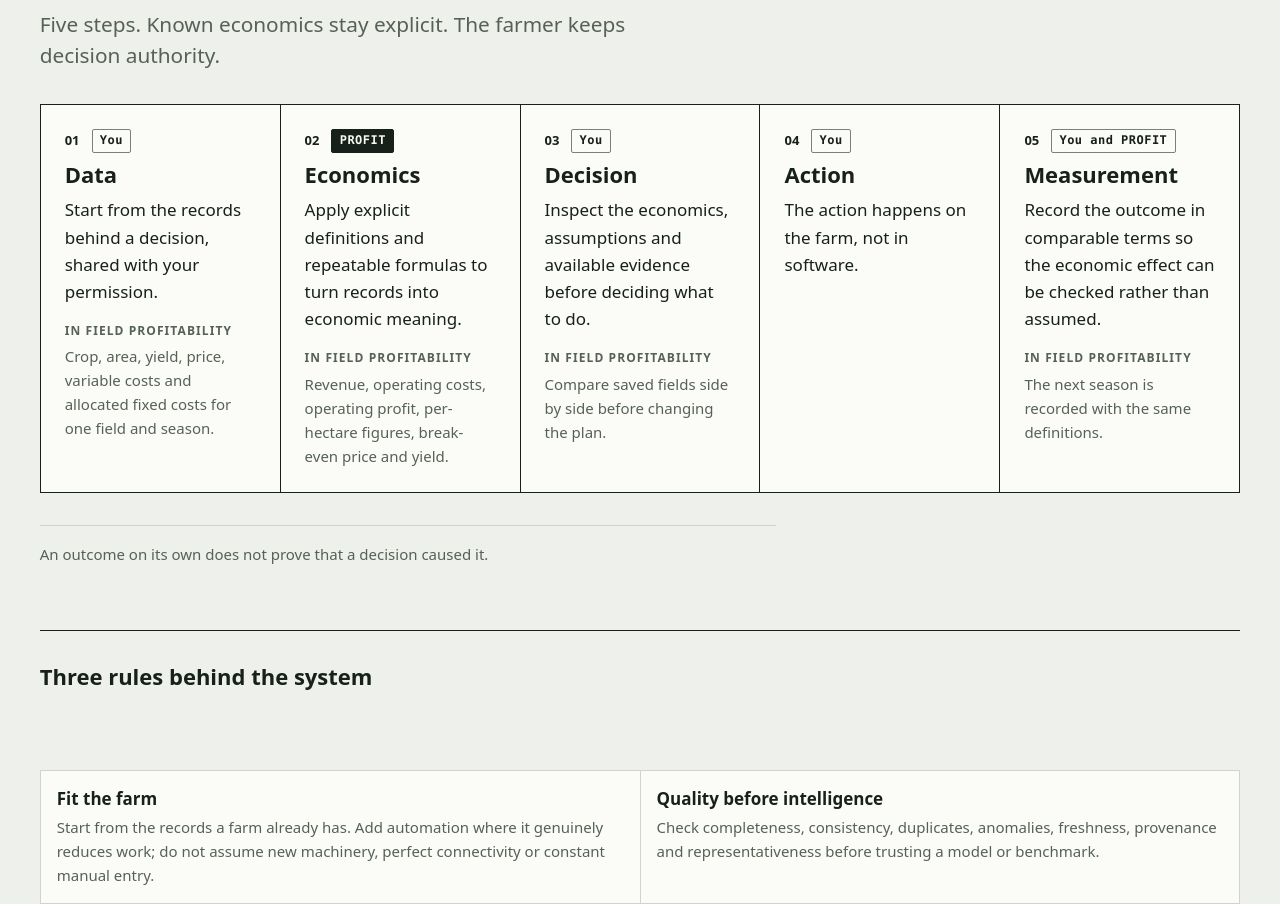
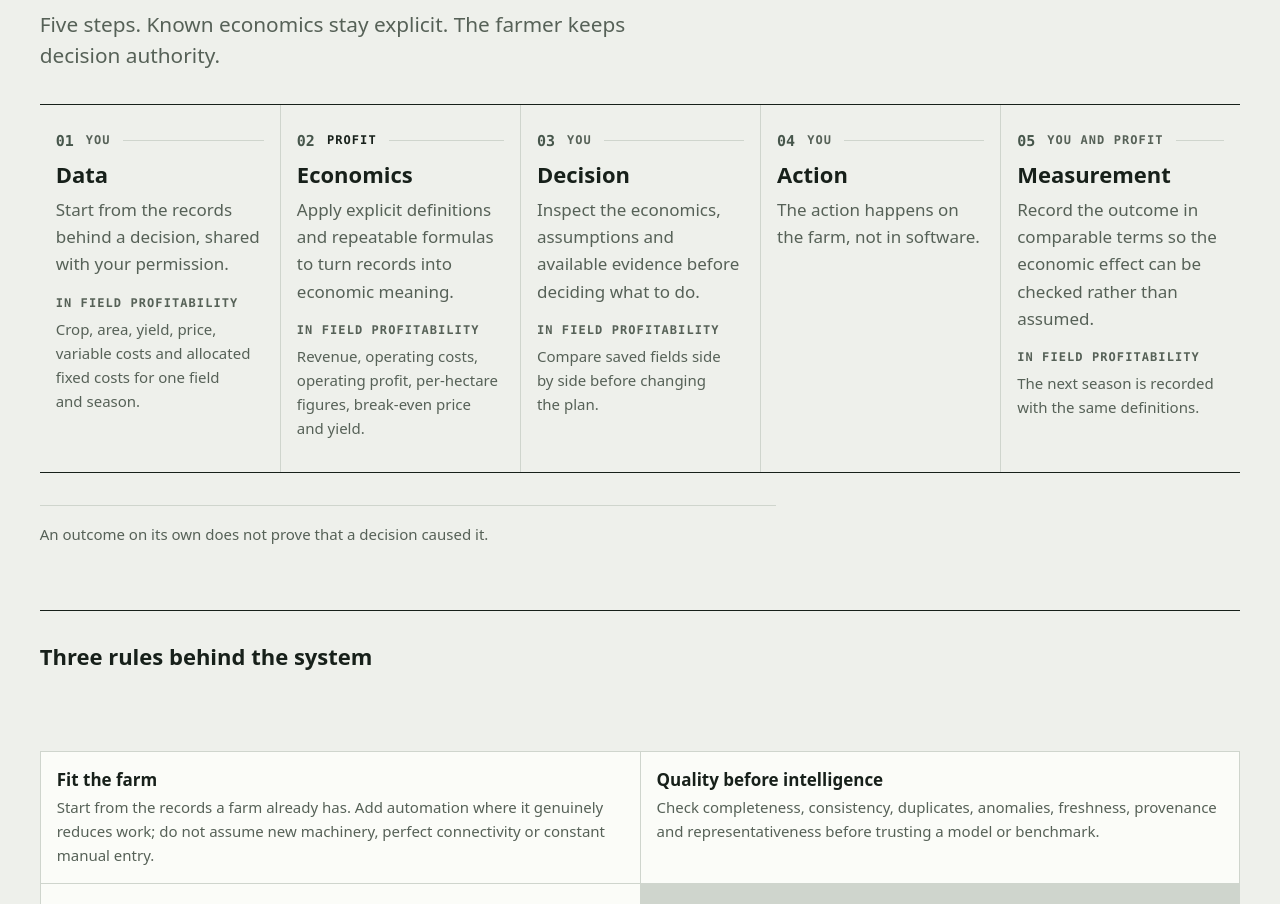
Before and after one commit to MykolaDotsenko/profit-website, an Astro site: page / in a window 1280 px wide. Shown: the part 4269-5173 px from the top of the page. Built offline with nearby package versions, Linux system fonts and the light colour scheme; Astro itself is replaced by a stand-in of ours.

Commit message:
design: turn decision steps into a continuous lineage

```diff
--- a/src/components/StepSequence.astro
+++ b/src/components/StepSequence.astro
@@ -14,7 +14,7 @@ interface Props {
 const { steps, actors, moduleLabel } = Astro.props;
 ---
 
-<ol class="steps" role="list">
+<ol class="steps" role="list" data-brand-code="decision-lineage">
   {
     steps.map((step, i) => (
       <li class:list={['step', `step--${step.actor}`]}>
@@ -38,65 +38,114 @@ const { steps, actors, moduleLabel } = Astro.props;
   @layer components {
     .steps {
       display: grid;
-      gap: 1px;
-      border: 1px solid var(--color-line-strong);
-      background: var(--color-line-strong);
-      counter-reset: step;
+      border-block: 1px solid var(--color-line-strong);
     }
+
     .step {
       display: grid;
-      gap: var(--space-2);
+      grid-template-columns: 3rem minmax(0, 1fr);
+      column-gap: var(--space-4);
+      row-gap: var(--space-2);
       align-content: start;
       min-width: 0;
-      padding: var(--space-5);
-      background: var(--color-surface);
+      padding-block: var(--space-5);
     }
+
+    .step + .step {
+      border-block-start: 1px solid var(--color-line);
+    }
+
     .step__meta {
-      display: flex;
+      grid-column: 1 / -1;
+      display: grid;
+      grid-template-columns: 3rem auto minmax(1rem, 1fr);
+      gap: var(--space-4);
       align-items: center;
-      gap: var(--space-3);
-      font-size: var(--text-caption);
+      min-width: 0;
+      color: var(--color-text-secondary);
     }
+
+    .step__meta::after {
+      content: '';
+      height: 1px;
+      background: var(--color-line);
+    }
+
     .step__number {
+      font-family: var(--font-label);
+      font-size: var(--text-small);
       font-weight: var(--weight-strong);
+      color: var(--color-production);
     }
+
     .step__actor {
-      padding: 0.1rem 0.45rem;
-      border: 1px solid var(--color-control-border);
-      border-radius: var(--radius-s);
       font-family: var(--font-label);
-      font-size: var(--text-label);
-      font-weight: var(--weight-strong);
-      letter-spacing: 0.04em;
-    }
-    .step--profit .step__actor {
-      background: var(--color-brand);
-      border-color: var(--color-brand);
-      color: var(--color-on-brand);
-    }
-    .step__title {
-      font-size: var(--text-subsection);
-    }
-    .step__text {
-      color: var(--color-text);
-    }
-    .step__module {
-      font-size: var(--text-small);
-      color: var(--color-text-secondary);
-      padding-block-start: var(--space-2);
-    }
-    .step__module-label {
-      display: block;
       font-size: var(--text-label);
       font-weight: var(--weight-strong);
       letter-spacing: var(--tracking-label);
       text-transform: uppercase;
+    }
+
+    .step--profit .step__actor {
+      color: var(--color-text);
+    }
+
+    .step__title,
+    .step__text,
+    .step__module {
+      grid-column: 2;
+    }
+
+    .step__title {
+      font-size: var(--text-subsection);
+      line-height: 1.25;
+    }
+
+    .step__text {
+      color: var(--color-text-secondary);
+    }
+
+    .step__module {
+      padding-block-start: var(--space-2);
+      font-size: var(--text-small);
+      color: var(--color-text-secondary);
+    }
+
+    .step__module-label {
+      display: block;
       margin-block-end: var(--space-1);
+      font-family: var(--font-label);
+      font-size: var(--text-label);
+      font-weight: var(--weight-strong);
+      letter-spacing: var(--tracking-label);
+      text-transform: uppercase;
     }
+
     @container (min-width: 56rem) {
       .steps {
         grid-template-columns: repeat(5, minmax(0, 1fr));
       }
+
+      .step {
+        grid-template-columns: 1fr;
+        padding: var(--space-5) var(--space-4) var(--space-6);
+      }
+
+      .step + .step {
+        border-block-start: 0;
+        border-inline-start: 1px solid var(--color-line);
+      }
+
+      .step__meta {
+        grid-template-columns: auto auto minmax(1rem, 1fr);
+        gap: var(--space-3);
+      }
+
+      .step__title,
+      .step__text,
+      .step__module {
+        grid-column: 1;
+      }
     }
   }
 </style>
```
